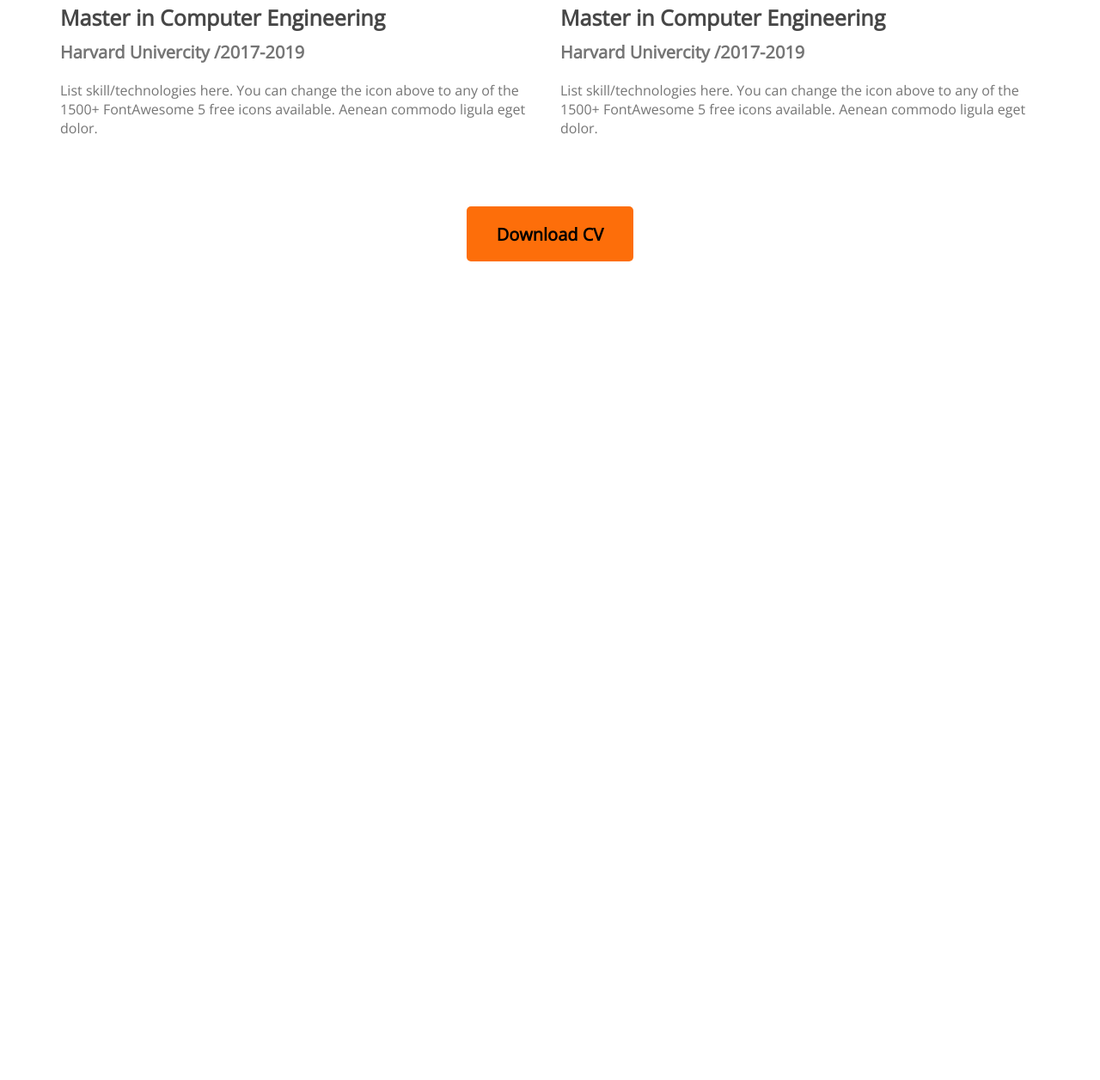
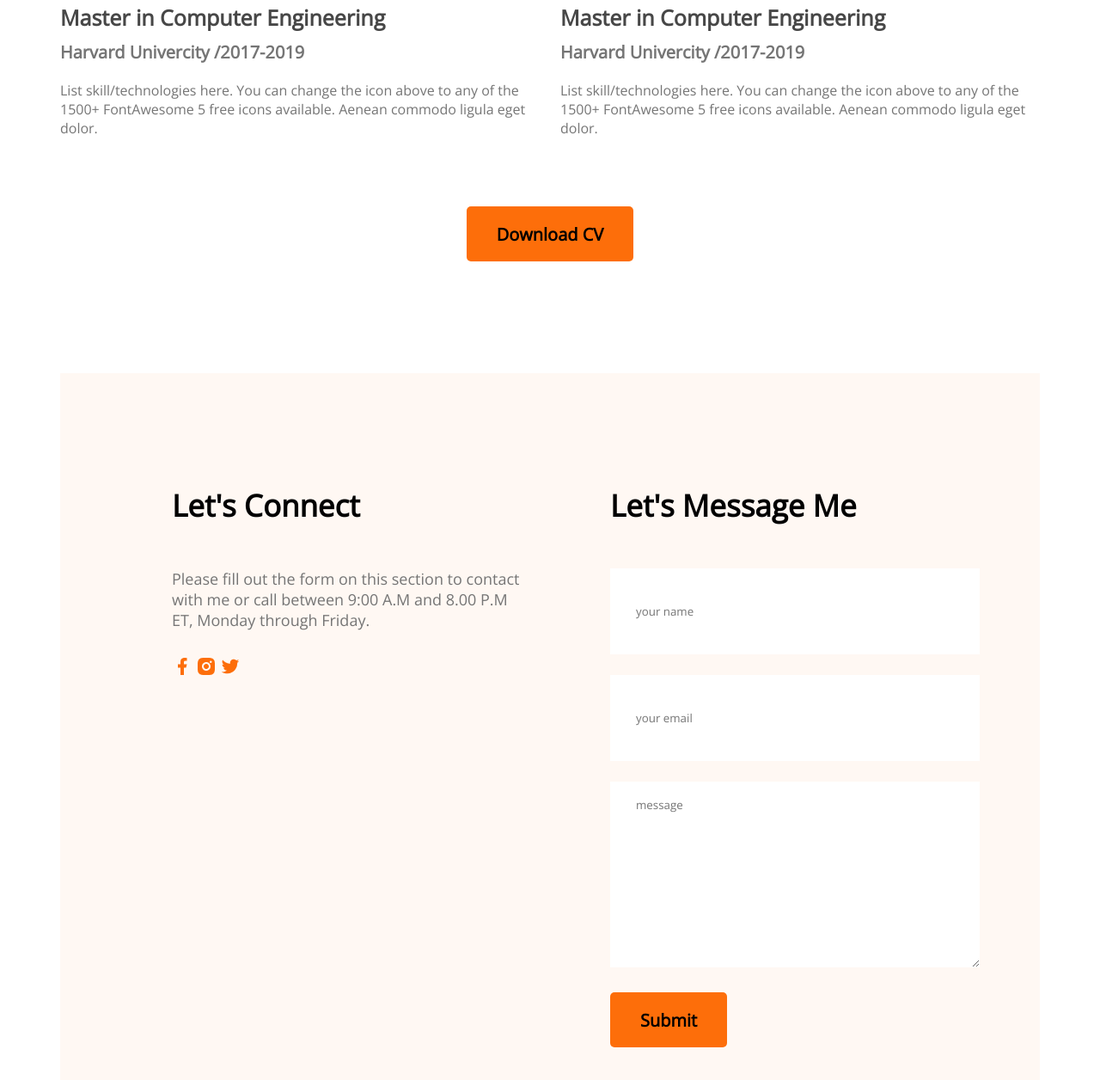
Before and after one commit to uiukawser-R/Devoloper-Protfolio, a plain HTML site: page index.html in a window 1280 px wide. Shown: the part 2747-4003 px from the top of the page at 86% size. Before the commit the page ends 3051 px from the top, so only its background shows below. Drawn offline with nearby package versions, Linux system fonts and the light colour scheme.

Commit message:
contact us added

```diff
--- a/index.html
+++ b/index.html
@@ -139,6 +139,31 @@
                 <button class="btn-primary">Download CV</button>
             </div>
         </section>
+        <!-- contact section -->
+        <section class="contact">
+            <div>
+                <h3 class="section-title">Let's Connect</h3>
+                <p class="section-description">Please fill out the form on this section to contact with me or call between 9:00 A.M and 8.00 P.M ET, Monday through Friday.</p>
+                <a href="">
+                    <img src="images/icons/facebook.png" alt="">
+                </a>
+                <a href="">
+                    <img src="images/icons/insta.png" alt="">
+                </a>
+                <a href="">
+                    <img src="images/icons/twitter.png" alt="">
+                </a>
+            </div>
+            <div>
+                <h3 class="section-title">Let's Message Me</h3>
+                <form action="">
+                    <input type="text" name="" id="" placeholder="your name">
+                    <input type="email" name="" id="" placeholder="your email">
+                    <textarea name="" id="" cols="30" rows="10" placeholder="message"></textarea>
+                    <input class="btn-primary" type="submit" value="Submit">
+                </form>
+            </div>
+        </section>
     </main>
     <footer>
 
--- a/styles/protfolio.css
+++ b/styles/protfolio.css
@@ -183,3 +183,25 @@ section {
     margin-top: 50px;
     text-align: center;
 }
+/* contact style */
+.contact .section-title{
+    text-align: left;
+}
+.contact{
+    display: flex;
+    gap: 100px;
+    background: #FFF8F3;
+    padding: 130px;
+}
+.contact input[type="text"],input[type="email"], textarea{
+    margin-bottom: 24px;
+    border: 0px;
+    width: 100%;
+    padding: 18px 30px;
+}
+input{
+    height: 64px;
+}
+.contact a{
+    text-decoration: none;
+}
```
